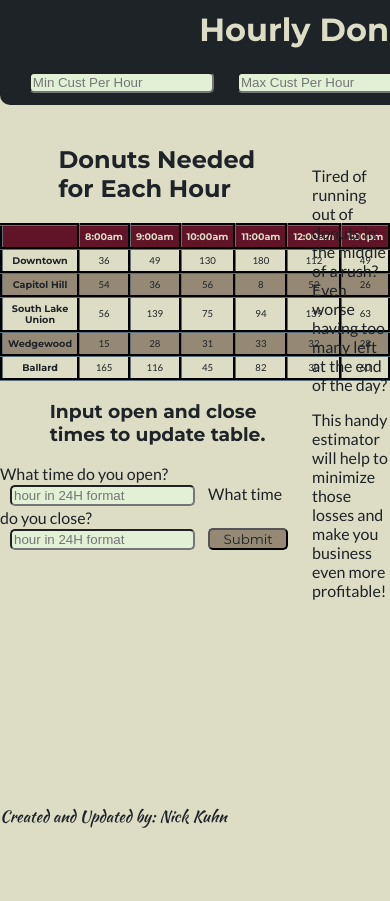
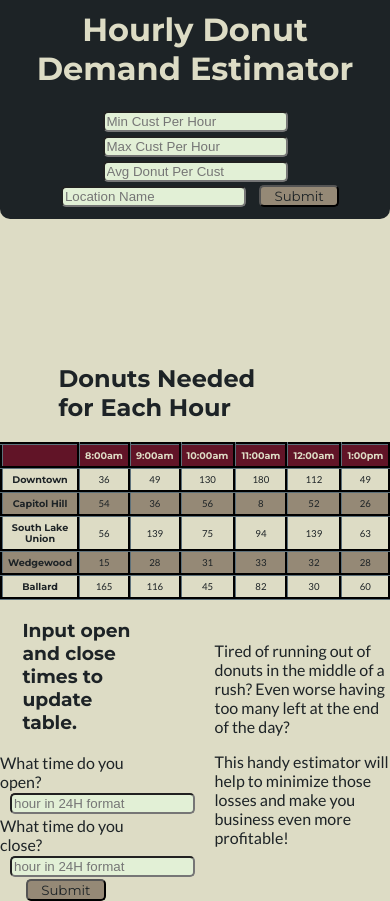
Before and after one commit to nickuhn/donut_shop, a plain HTML site: page index.html in a window 390 px wide. Shown: the top 901 px of the page. Before the commit the page ends 844 px from the top, so only its background shows below. Drawn offline with Linux system fonts and the light colour scheme.

Commit message:
added media query that kicks in at 865px to keep the items from overlaying. It isn't pretty but it is readable.

```diff
--- a/styles.css
+++ b/styles.css
@@ -129,3 +129,39 @@ footer {
   position: absolute;
   bottom: 0;
 }
+
+
+
+@media screen and (max-width:865px) {
+
+  header form input {
+    display:inline-block;
+  }
+  header{
+    position: relative;
+    width: auto;
+  }
+  .table {
+    position: relative;
+    clear:both;
+  }
+  main form {
+    width: 45%;
+    position: absolute;
+  }
+  main form label, main form input {
+    display: block;
+  }
+  main form button {
+    display:block;
+    margin: auto;
+  }
+  aside {
+    position: relative;
+    float: right;
+    width: 45%
+  }
+  footer{
+    display:none;
+  }
+}
```
